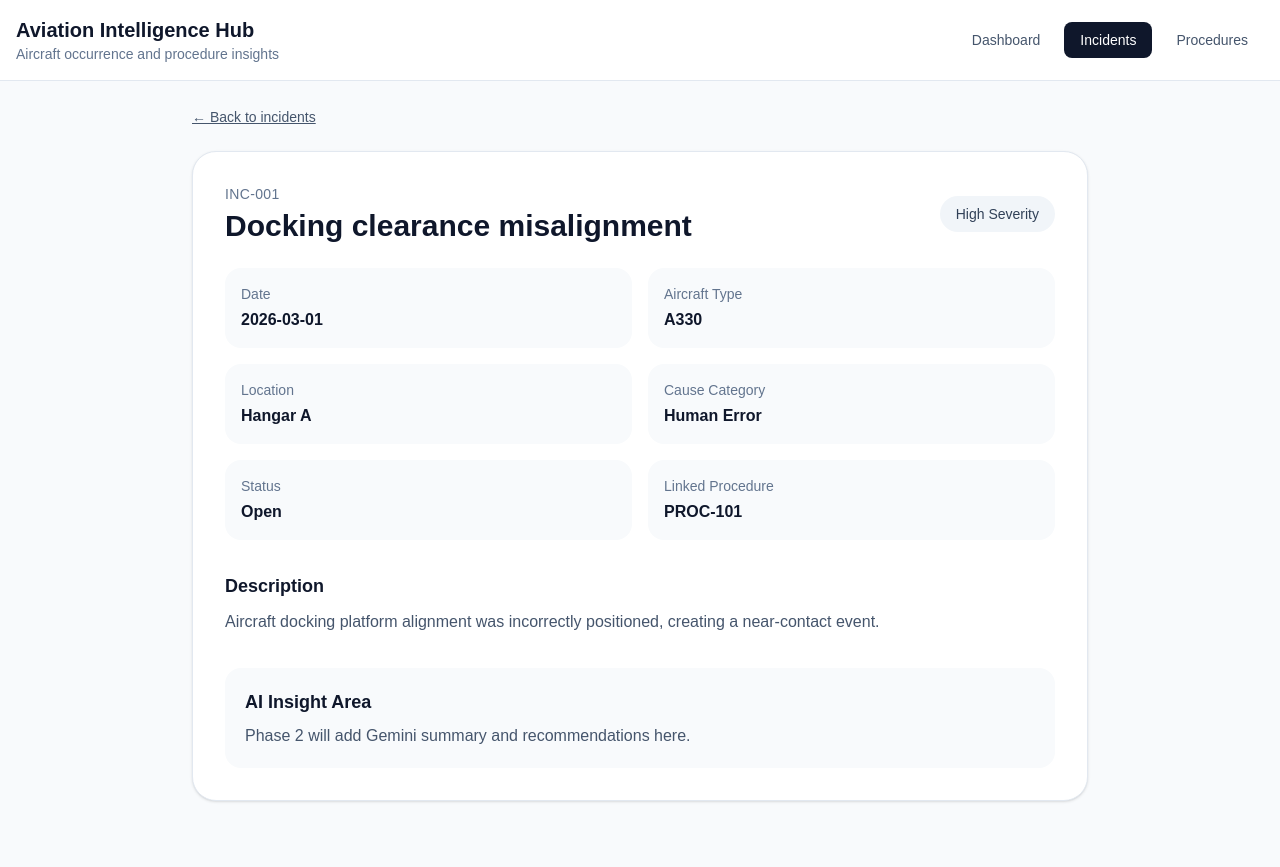
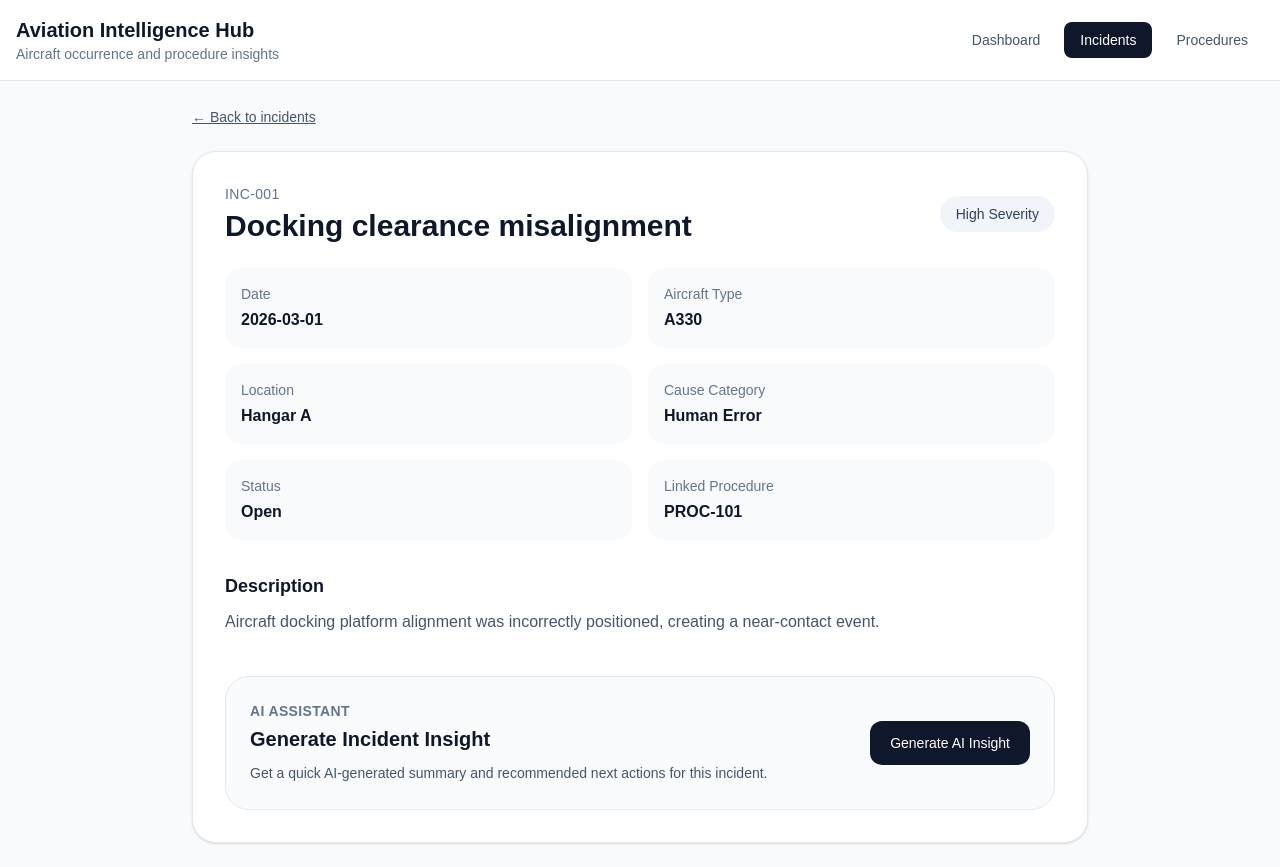
Before and after one commit to AngelaFong264291/Aviation-AI-Project, a React (Vite) app: page /incidents/INC-001 in a window 1280 px wide. Before the commit the page ends 825 px from the top, so only its background shows below. Built offline with nearby package versions, Linux system fonts and the light colour scheme.

Commit message:
Integrate Gemini API

```diff
--- a/src/pages/IncidentDetail.jsx
+++ b/src/pages/IncidentDetail.jsx
@@ -1,9 +1,20 @@
+import { useState } from "react";
 import { useParams, Link } from "react-router-dom";
 import incidents from "../data/incidents.json";
+import { getAIInsight } from "../services/gemini";
 
 export default function IncidentDetail() {
   const { id } = useParams();
   const incident = incidents.find((item) => item.id === id);
+  const [aiResponse, setAIResponse] = useState("");
+  const [loading, setLoading] = useState(false);
+
+  async function handleAI() {
+    setLoading(true);
+    const result = await getAIInsight(incident);
+    setAIResponse(result);
+    setLoading(false);
+  }
 
   if (!incident) {
     return (
@@ -52,11 +63,39 @@ export default function IncidentDetail() {
           <p className="mt-2 leading-7 text-slate-600">{incident.description}</p>
         </div>
 
-        <div className="mt-8 rounded-2xl bg-slate-50 p-5">
-          <h3 className="text-lg font-semibold text-slate-900">AI Insight Area</h3>
-          <p className="mt-2 text-slate-600">
-            Phase 2 will add Gemini summary and recommendations here.
-          </p>
+        <div className="mt-10 rounded-3xl border border-slate-200 bg-slate-50/80 p-6">
+          <div className="flex flex-col gap-4 md:flex-row md:items-center md:justify-between">
+            <div>
+              <p className="text-sm font-semibold uppercase tracking-wide text-slate-500">
+                AI Assistant
+              </p>
+              <h3 className="mt-1 text-xl font-semibold text-slate-900">
+                Generate Incident Insight
+              </h3>
+              <p className="mt-2 max-w-2xl text-sm leading-6 text-slate-600">
+                Get a quick AI-generated summary and recommended next actions for this incident.
+              </p>
+            </div>
+
+            <button
+              onClick={handleAI}
+              disabled={loading}
+              className="inline-flex items-center justify-center rounded-xl bg-slate-900 px-5 py-3 text-sm font-medium text-white transition hover:bg-slate-700 disabled:cursor-not-allowed disabled:bg-slate-400"
+            >
+              {loading ? "Generating..." : "Generate AI Insight"}
+            </button>
+          </div>
+
+          {loading && (
+            <p className="mt-4 text-sm text-slate-500">Loading AI response...</p>
+          )}
+
+          {aiResponse && (
+            <div className="mt-6 rounded-2xl border border-slate-200 bg-white p-5 shadow-sm">
+              <h3 className="mb-3 text-lg font-semibold text-slate-900">AI Insight</h3>
+              <p className="whitespace-pre-line leading-7 text-slate-700">{aiResponse}</p>
+            </div>
+          )}
         </div>
       </div>
     </section>
--- /dev/null
+++ b/src/services/gemini.js
@@ -0,0 +1,49 @@
+export async function getAIInsight(incident) {
+    const apiKey = import.meta.env.VITE_GEMINI_API_KEY;
+
+    if (!apiKey) {
+      return "Missing VITE_GEMINI_API_KEY in your .env file.";
+    }
+
+    const prompt = `
+  You are an aviation safety assistant.
+
+  Analyze this incident:
+
+  Title: ${incident.title}
+  Severity: ${incident.severity}
+  Cause: ${incident.cause}
+  Description: ${incident.description}
+
+Provide:
+1. Short summary
+2. Possible causes
+3. Recommended actions
+
+Use plain text only.
+Do not use markdown symbols like **, #, or bullets with *.
+Keep the response concise.
+
+  `;
+
+    const response = await fetch(
+      `https://generativelanguage.googleapis.com/v1beta/models/gemini-2.5-flash:generateContent?key=${apiKey}`,
+      {
+        method: "POST",
+        headers: {
+          "Content-Type": "application/json",
+        },
+        body: JSON.stringify({
+          contents: [{ parts: [{ text: prompt }] }],
+        }),
+      }
+    );
+
+    const data = await response.json();
+
+    if (!response.ok) {
+      return data.error?.message || "Gemini request failed.";
+    }
+
+    return data.candidates?.[0]?.content?.parts?.[0]?.text || "Empty Gemini response.";
+  }
```
Also changed, not shown: 1 other file (tests, documents, lock files or other folders).
